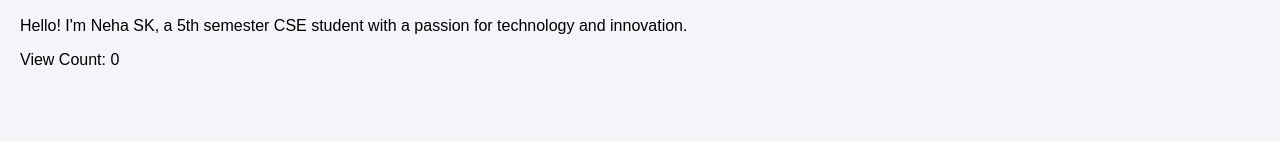
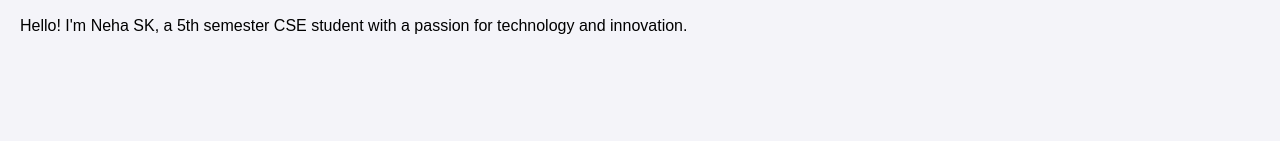
Before and after one commit to Nehask05/form, a plain HTML site: page index.html in a window 1280 px wide. Shown: the part 189-330 px from the top of the page. Drawn offline with nearby package versions, Linux system fonts and the light colour scheme; a script that the page names is missing.

Commit message:
index.html

```diff
--- a/index.html
+++ b/index.html
@@ -20,7 +20,7 @@
         <section>
             <h2>About Me</h2>
             <p>Hello! I'm Neha SK, a 5th semester CSE student with a passion for technology and innovation.</p>
-            <p id="viewCount">View Count: 0</p>
+
         </section>
     </main>
     <footer>
```
